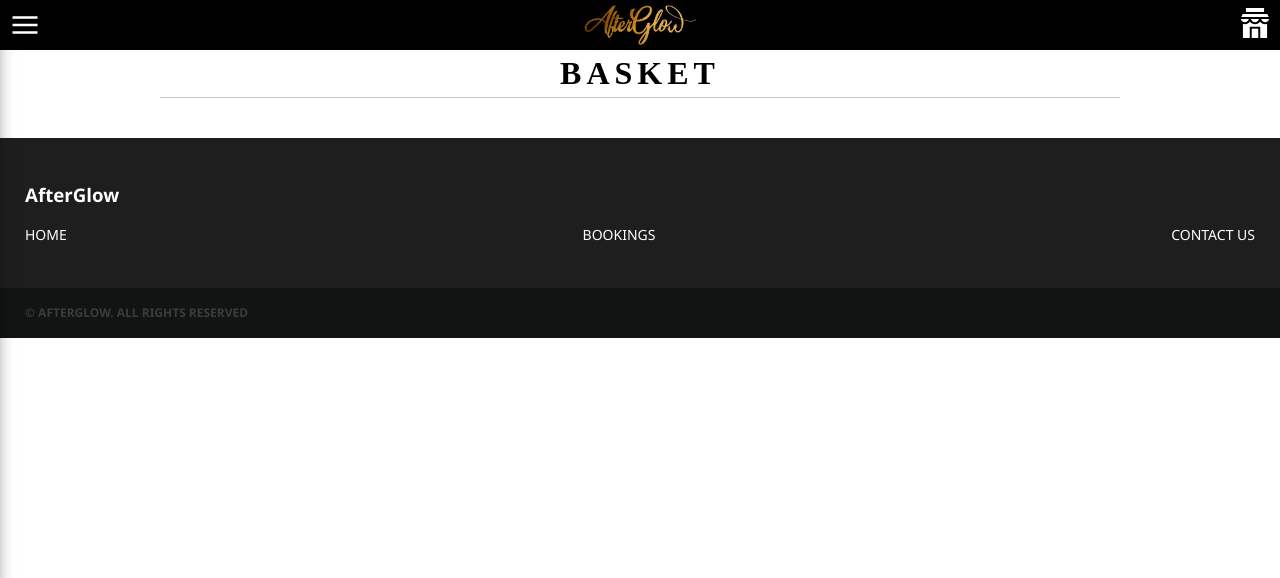
After one commit to ModeraLTD/afterglow_website, a Django app: page /basket in a window 1280 px wide. The commit adds this page. Shown: the top 578 px of the page. Run offline with Django 4.2, Linux system fonts and the light colour scheme.

Commit message:
Create basket

```diff
--- a/website/serviceHtml.py
+++ b/website/serviceHtml.py
@@ -13,7 +13,7 @@ PRODUCT_TEMPLATE =      """<div class="product">
                                     <h4>{length}</h4>
                                 </div>
                                 <div class="actions">
-                                    <button id={prodID} onclick="addToBasket('{serviceName}', '{prodID}');" class="addToBasket">Add to basket</button>
+                                    <button id={prodID} onclick="toggleBasket('{serviceName}', '{prodID}');" class="{buttonClass}">{buttonText}</button>
                                     <button onclick="help('{serviceName}');" class="help">?</button>
                                 </div>
                             </div>
@@ -25,13 +25,17 @@ CATEGORY_TEMPLATE =    """<div class="category" id="{cat}">
                             </div>
                         </div>"""
 
-def formatProduct(dbObj):
+def formatProduct(dbObj, request):
+    inbasket = dbObj.name in request.session['basket']
+
     rv = PRODUCT_TEMPLATE.format(
         imgUrl = getImg(dbObj),
         serviceName = dbObj.name,
         price = dbObj.price,
         length = formatLength(dbObj.length),
         prodID = genProdID(),
+        buttonClass = "addToBasket added" if inbasket else "addToBasket",
+        buttonText = "Remove from basket" if inbasket else "Add to basket",
     )
 
     return {
--- /dev/null
+++ b/website/static/css/basket.css
@@ -0,0 +1,27 @@
+.title {
+    width: 100%;
+}
+
+.title h1 {
+    text-transform: uppercase;
+    font-family: "vanilla_whale";
+    text-align: center;
+    letter-spacing: 5px;
+    margin-top: 5px;
+    margin-bottom: 5px;
+}
+
+.separator {
+    width: 75%;
+    height: 1px;
+    background-color: rgba(0, 0, 0, 0.226);
+    margin: 0 auto;
+}
+
+
+/* BASKET */
+.contents {
+    width: 100%;
+    padding: 20px;
+    box-sizing: border-box;
+}
--- a/website/static/js/storeBasket.js
+++ b/website/static/js/storeBasket.js
@@ -28,13 +28,24 @@ function help(id) {
     }
 }
 
-function addToBasket(id, prodID) {
+function updateButton(btnID) {
+    var btn = $(`#${btnID}`);
+    if (btn.hasClass("added")) {
+        btn.text("Remove from basket");
+    } else {
+        btn.text("Add to basket");
+    }
+}
+
+function toggleBasket(id, prodID) {
     $.ajax(
-        `/basket/add?id=${id}`,
+        `/basket/toggle?id=${id}`,
         {
             success: function(d,s,x) {
-                notifier.success("Added to basket!");
-                $(`#${prodID}`).prop("disabled", true);
+                console.log(d, s, x);
+                notifier.success(`${x['responseText']}!`);
+                $(`#${prodID}`).toggleClass("added");
+                updateButton(prodID)
             },
             error: function(j, s, errMsg) {
                 notifier.alert(j['responseText']);
--- /dev/null
+++ b/website/templates/basket.html
@@ -0,0 +1,76 @@
+{% load static %}
+
+<!DOCTYPE html>
+<html>
+    <head>
+        <meta charset="utf-8">
+        <meta http-equiv="X-UA-Compatible" content="IE=edge">
+        <title>AfterGlow Store</title>
+        <meta name="description" content="">
+        <meta name="viewport" content="width=device-width, initial-scale=1">
+        <link rel="stylesheet" href="{% static 'css/fonts.css' %}?{% now "U" %}">
+        <link rel="stylesheet" href="{% static 'css/navbar.css' %}?{% now "U" %}">
+        <link rel="stylesheet" href="{% static 'css/basket.css' %}?{% now "U" %}">
+        <link rel="stylesheet" href="{% static 'css/footer.css' %}?{% now "U" %}">
+        <link rel="stylesheet" href="{% static 'notifs/style.css' %}?{% now "U" %}">
+        <script src="{% static 'js/jquery-3.6.0.min.js' %}"></script>
+        <script src="{% static 'js/navbar.js' %}?{% now "U" %}"></script>
+        <script src="{% static 'js/basket.js' %}?{% now "U" %}"></script>
+        <script src="{% static 'notifs/index.var.js' %}?{% now "U" %}"></script>
+        <script src="{% static 'js/storeBasket.js' %}?{% now "U" %}"></script>
+    </head>
+    <body>
+        <!-- Main body section -->
+        <div class="body">
+            <!-- Navigation bar -->
+            <div class="navbar">
+                <div class="navitem" onclick="openMenu();">
+                    <img src="{% static 'css/images/menu.svg' %}" alt="menu">
+                </div>
+                <div class="navitem">
+                    <img src="{% static 'css/images/afterglowlogoxd.png' %}" alt="logo">
+                </div>
+                <div class="navitem">
+                    <a href="/store"><img src="{% static 'css/images/store.svg' %}"/></a>                </div>
+            </div>
+
+            <div class="title">
+                <h1>Basket</h1>
+                <div class="separator"></div>
+            </div>
+
+            <div class="contents">
+                <div class="services">
+                    {% for i in test %}
+
+                    {% endfor %}
+                </div>
+            </div>
+
+            <!-- Footer -->
+            <div class="footer">
+                <div class="main">
+                    <h3>AfterGlow</h3>
+                    <div class="links">
+                        <a href="/">Home</a>
+                        <a href="/404">Bookings</a>
+                        <a href="/contact">Contact us</a>
+                    </div>
+                </div>
+                <div class="copyright">
+                    <h4>© AFTERGLOW. ALL RIGHTS RESERVED</h4>
+                </div>
+            </div>
+        </div>
+
+        <!-- Menu popup -->
+        <div class="menupopup" id="menupopup">
+            <button onclick="closeMenu();">X</button>
+            <div class="items">
+                <a href="/">HOME</a>
+                <a href="/store">AESTHETICS</a>
+                <a href="/basket">BASKET</a>
+            </div>
+        </div>
+    </body>
+</html>
--- a/website/urls.py
+++ b/website/urls.py
@@ -9,7 +9,8 @@ app_name = "website"
 urlpatterns = [
     path("", views.index, name="index"),
     path("store", views.store, name="store"),
-    path("basket/add", views.addToBasket, name="addToBasket"),
+    path("basket", views.basket, name="basket"),
+    path("basket/toggle", views.toggleBasket, name="toggleBasket"),
     path('service_list', ServiceList.as_view(), name = "serviceList"),
     path('booking_list', BookingList.as_view(), name = "BookingList"),
     path('book/', BookingView.as_view(), name = 'booking_view')
--- a/website/views.py
+++ b/website/views.py
@@ -7,10 +7,15 @@ from website.booking_functions.availability import check_availability
 
 from . import serviceHtml
 
+# Resets basket when you visit the store
+debugBasket = False
 
 # Regular pages
 
 def index(request):
+    if debugBasket:
+        del request.session['basket']
+
     basketIfNotExists(request)
     return render(request, "index.html")
 
@@ -18,8 +23,10 @@ def store(request):
     basketIfNotExists(request)
     services = Service.objects.all()
 
+    # format twice for button
+    # if prod is in basket
     products = serviceHtml.groupProds([
-        serviceHtml.formatProduct(i)
+        serviceHtml.formatProduct(i, request)
         for i in services
     ])
 
@@ -39,11 +46,35 @@ def store(request):
         context
     )
 
+def basket(request):
+    context = {
+        "test": [
+            {
+                "name": "Product 1",
+                "price": "40",
+            },
+            {
+                "name": "Product 2",
+                "price": "20",
+            },
+            {
+                "name": "Product 3",
+                "price": "15",
+            },
+        ],
+    }
+
+    return render(
+        request,
+        "basket.html",
+        context
+    )
+
 
 # POST/GET routes
 
-def addToBasket(request):
-    """Adds a service to the user's basket"""
+def toggleBasket(request):
+    """Toggles a service to the user's basket"""
     params = request.GET.dict()
 
     if 'id' not in params.keys():
@@ -58,12 +89,15 @@ def addToBasket(request):
         return HttpResponse("Invalid ID", status=400)
 
     if id_ in request.session['basket']:
-        return HttpResponse("Already in basket", status=400)
+        request.session['basket'].remove(id_)
+        resp = "Removed from basket"
+    else:
+        request.session['basket'].append(id_)
+        resp = "Added to basket"
 
-    request.session['basket'].append(id_)
     request.session.modified = True
 
-    return HttpResponse(status=204)
+    return HttpResponse(resp)
 
 def isInBasket(request):
     """Fails if an id is not in basket atleast once"""
@@ -75,13 +109,16 @@ def isInBasket(request):
     id_ = params['id']
 
     return HttpResponse({
-        "exists": id_ in request.session['basket']
+        "exists": inBasket(id_),
     })
 
 # Other
 
+def inBasket(prod):
+    return prod in request.session['basket']
+
 def basketIfNotExists(request):
-    if 'basket' not in request.session or True:
+    if 'basket' not in request.session:
         request.session['basket'] = []
 
 
```
Also changed, not shown: website/static/css/store.css (+3 -4 lines), db.sqlite3, website/static/js/basket.js (added).
